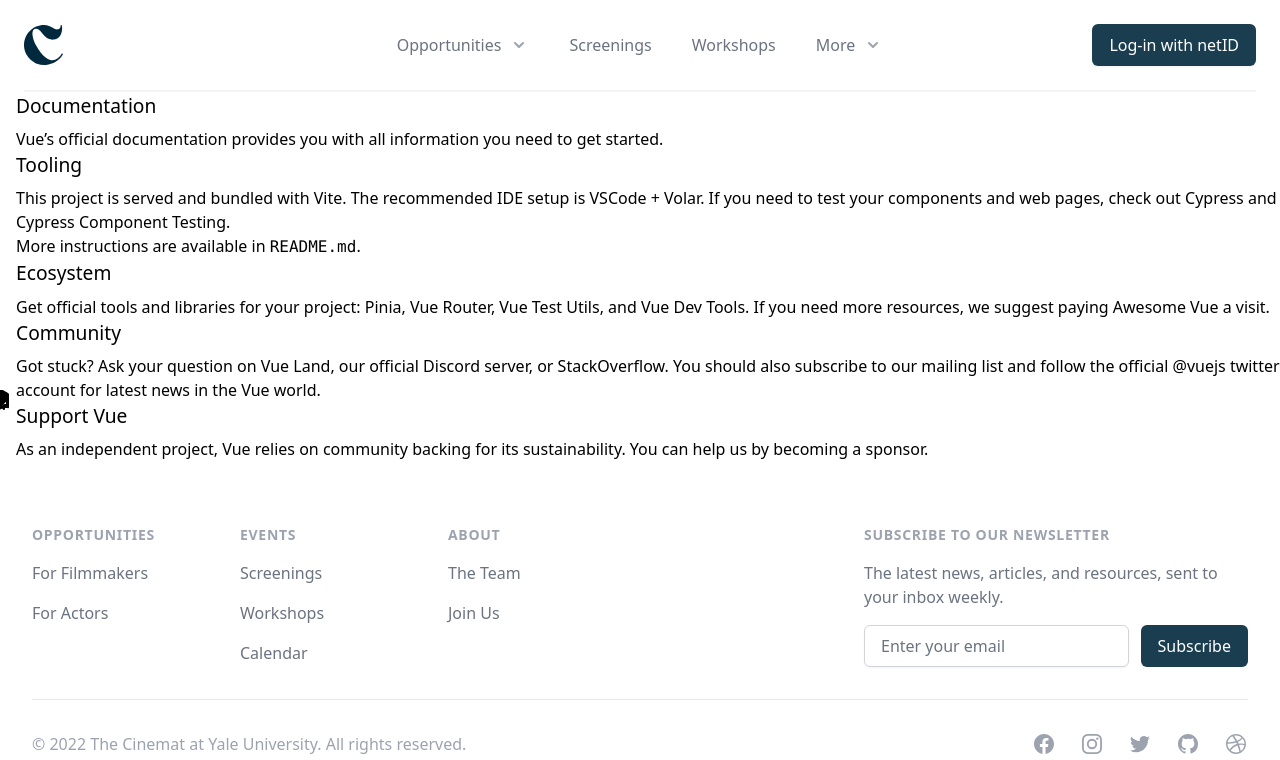
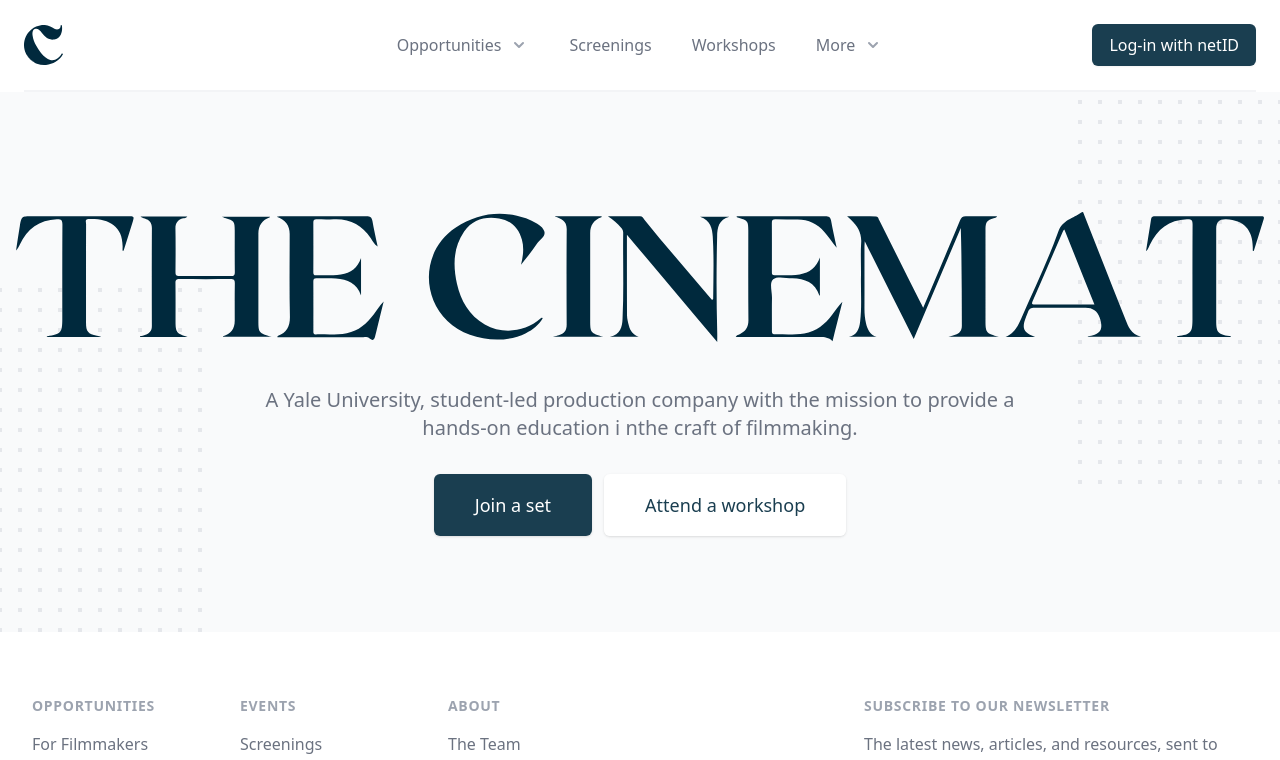
Before and after one commit to califernication/theCinemat, a Vue app: page / in a window 1280 px wide. Shown: the top 760 px of the page. Built offline with nearby package versions, Linux system fonts and the light colour scheme.

Commit message:
Built a markup of the homepage and header/footer

```diff
--- a/src/views/HomeView.vue
+++ b/src/views/HomeView.vue
@@ -1,9 +1,57 @@
+<!-- This example requires Tailwind CSS v2.0+ -->
+<template>
+  <div class="relative bg-gray-50 overflow-hidden">
+    <div class="hidden sm:block sm:absolute sm:inset-y-0 sm:h-full sm:w-full" aria-hidden="true">
+      <div class="relative h-full max-w-7xl mx-auto">
+        <svg class="absolute right-full transform translate-y-1/4 translate-x-1/4 lg:translate-x-1/2" width="404" height="784" fill="none" viewBox="0 0 404 784">
+          <defs>
+            <pattern id="f210dbf6-a58d-4871-961e-36d5016a0f49" x="0" y="0" width="20" height="20" patternUnits="userSpaceOnUse">
+              <rect x="0" y="0" width="4" height="4" class="text-gray-200" fill="currentColor" />
+            </pattern>
+          </defs>
+          <rect width="404" height="784" fill="url(#f210dbf6-a58d-4871-961e-36d5016a0f49)" />
+        </svg>
+        <svg class="absolute left-full transform -translate-y-3/4 -translate-x-1/4 md:-translate-y-1/2 lg:-translate-x-1/2" width="404" height="784" fill="none" viewBox="0 0 404 784">
+          <defs>
+            <pattern id="5d0dd344-b041-4d26-bec4-8d33ea57ec9b" x="0" y="0" width="20" height="20" patternUnits="userSpaceOnUse">
+              <rect x="0" y="0" width="4" height="4" class="text-gray-200" fill="currentColor" />
+            </pattern>
+          </defs>
+          <rect width="404" height="784" fill="url(#5d0dd344-b041-4d26-bec4-8d33ea57ec9b)" />
+        </svg>
+      </div>
+    </div>
+
+    <div class="relative pt-6 pb-16 sm:pb-24">
+
+      <main class="mt-16 mx-auto max-w-7xl px-4 sm:mt-24">
+        <div class="text-center">
+          <h1 class="text-4xl tracking-tight font-extrabold text-gray-900 sm:text-5xl md:text-6xl">
+            <img class="block xl:inline" src="../assets/inverted-logo.svg" alt=""/>
+          </h1>
+          <p class="pt-6 mt-3 max-w-md mx-auto text-base text-gray-500 sm:text-lg md:mt-5 md:text-xl md:max-w-3xl">A Yale University, student-led production company with the mission to provide a hands-on education i nthe craft of filmmaking. </p>
+          <div class="mt-5 max-w-md mx-auto sm:flex sm:justify-center md:mt-8">
+            <div class="rounded-md shadow">
+              <a href="#" class="w-full flex items-center justify-center px-8 py-3 border border-transparent text-base font-medium rounded-md text-white bg-primary-light hover:bg-primary md:py-4 md:text-lg md:px-10"> Join a set </a>
+            </div>
+            <div class="mt-3 rounded-md shadow sm:mt-0 sm:ml-3">
+              <a href="#" class="w-full flex items-center justify-center px-8 py-3 border border-transparent text-base font-medium rounded-md text-primary-light bg-white hover:bg-gray-50 md:py-4 md:text-lg md:px-10"> Attend a workshop </a>
+            </div>
+          </div>
+        </div>
+      </main>
+    </div>
+  </div>
+</template>
+
 <script setup>
-import TheWelcome from '@/components/TheWelcome.vue'
+import { Popover, PopoverButton, PopoverPanel } from '@headlessui/vue'
+import { MenuIcon, XIcon } from '@heroicons/vue/outline'
+
+const navigation = [
+  { name: 'Product', href: '#' },
+  { name: 'Features', href: '#' },
+  { name: 'Marketplace', href: '#' },
+  { name: 'Company', href: '#' },
+]
 </script>
-
-<template>
-  <main>
-    <TheWelcome />
-  </main>
-</template>
```
Also changed, not shown: src/assets/inverted-logo.svg (added), src/components/Home.vue (deleted).
